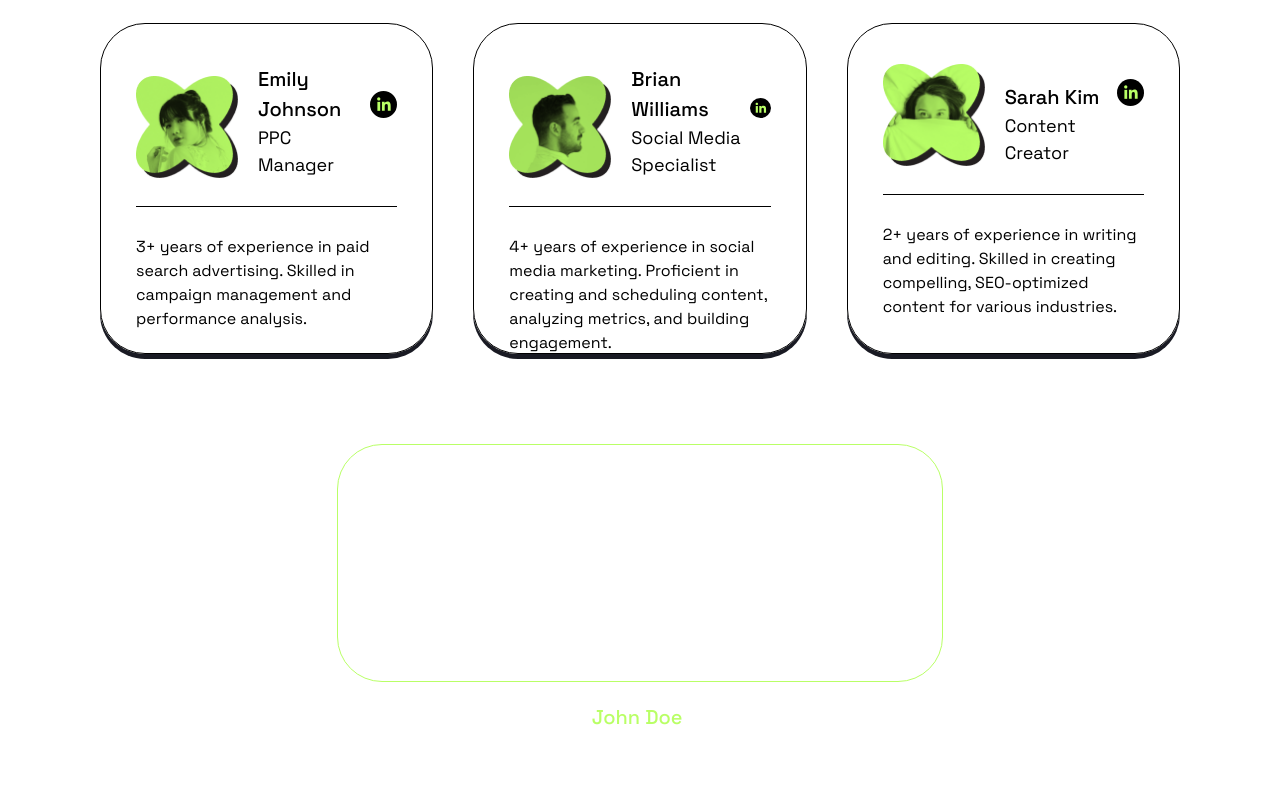
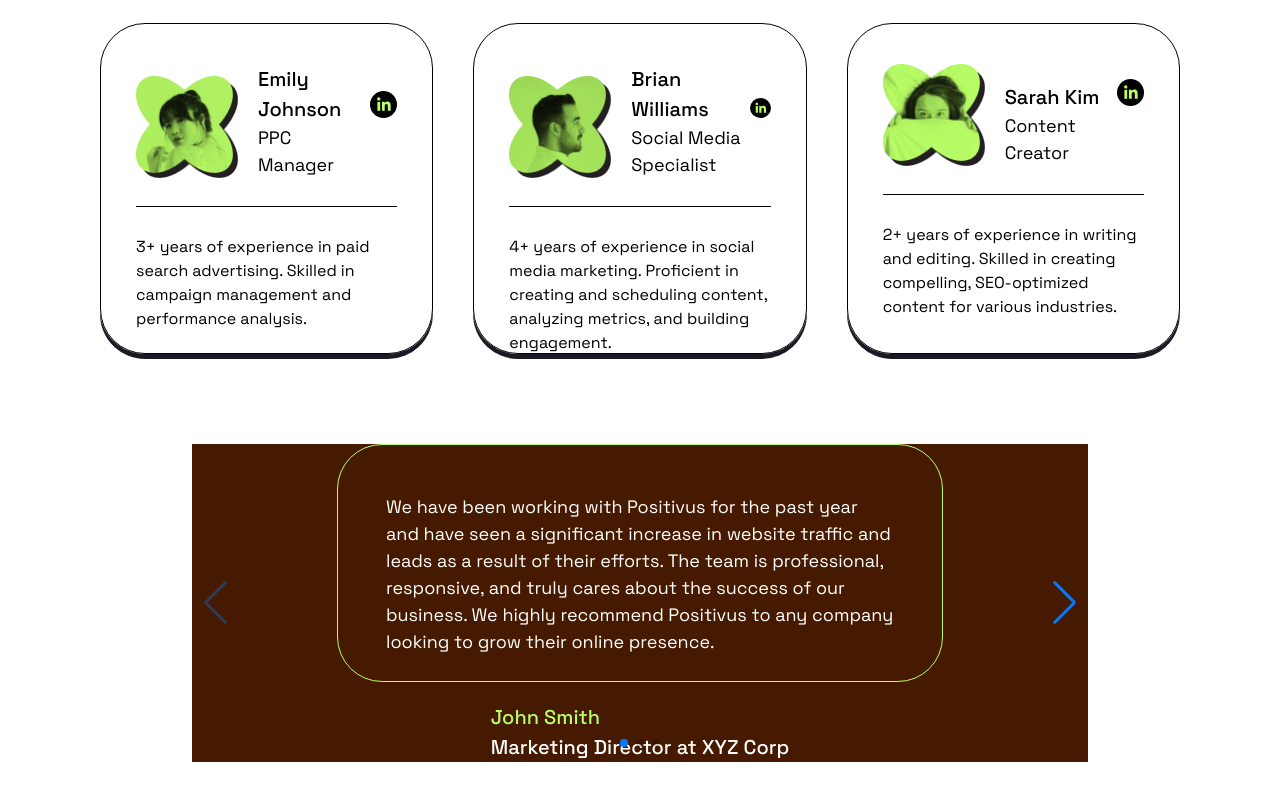
Before and after one commit to xsalles/tailwind-landpage, a React (Vite) app: page / in a window 1280 px wide. Shown: the part 5241-6041 px from the top of the page. Built offline with nearby package versions, Linux system fonts and the light colour scheme.

Commit message:
feat: created the carrossel compionent

```diff
--- a/package.json
+++ b/package.json
@@ -12,7 +12,8 @@
   "dependencies": {
     "@tailwindcss/vite": "^4.1.3",
     "react": "^19.0.0",
-    "react-dom": "^19.0.0"
+    "react-dom": "^19.0.0",
+    "swiper": "^11.2.6"
   },
   "devDependencies": {
     "@eslint/js": "^9.21.0",
--- /dev/null
+++ b/src/components/Carrossel/index.tsx
@@ -0,0 +1,33 @@
+import { Navigation, Pagination } from "swiper/modules";
+import { Swiper, SwiperSlide } from "swiper/react";
+import { commentsData } from "../../data/data";
+import Comment from "../Comment";
+import "swiper/css";
+import "swiper/css/navigation";
+import "swiper/css/pagination";
+
+export default function Carrossel() {
+  return (
+    <Swiper
+      modules={[Navigation, Pagination]}
+      navigation
+      pagination={{ clickable: true
+
+       }}
+      spaceBetween={50}
+      slidesPerView={1}
+      className="w-full max-w-4xl mx-auto"
+    >
+        {commentsData.map((comment, index) => (
+      <SwiperSlide key={index} className="flex bg-amber-950">
+          <Comment
+            client={comment.client}
+            comment={comment.comment}
+            position={comment.position}
+
+          />
+      </SwiperSlide>
+        ))}
+    </Swiper>
+  );
+}
--- a/src/data/data.ts
+++ b/src/data/data.ts
@@ -1,5 +1,8 @@
 import { iconsLinks } from "../constants/icons";
-import { illustrationsPeople, illustrationsServices } from "../constants/illustrations";
+import {
+  illustrationsPeople,
+  illustrationsServices,
+} from "../constants/illustrations";
 
 export const services = [
   {
@@ -114,42 +117,69 @@ export const teamMembers = [
     id: 1,
     name: "John Smith",
     position: "CEO and Founder",
-    description: "10+ years of experience in digital marketing. Expertise in SEO, PPC, and content strategy.",
-    photo: illustrationsPeople.john
+    description:
+      "10+ years of experience in digital marketing. Expertise in SEO, PPC, and content strategy.",
+    photo: illustrationsPeople.john,
   },
   {
     id: 2,
     name: "Jane Doe",
     position: "Director of Operations",
-    description: "7+ years of experience in project management and team leadership. Strong organizational and communication skills.",
-    photo: illustrationsPeople.jane
+    description:
+      "7+ years of experience in project management and team leadership. Strong organizational and communication skills.",
+    photo: illustrationsPeople.jane,
   },
   {
     id: 3,
     name: "Michael Brown",
     position: "Senior SEO Specialist",
-    description: "5+ years of experience in SEO and content creation. Proficient in keyword research and on-page optimization.",
-    photo: illustrationsPeople.michael
+    description:
+      "5+ years of experience in SEO and content creation. Proficient in keyword research and on-page optimization.",
+    photo: illustrationsPeople.michael,
   },
   {
     id: 4,
     name: "Emily Johnson",
     position: "PPC Manager",
-    description: "3+ years of experience in paid search advertising. Skilled in campaign management and performance analysis.",
-    photo: illustrationsPeople.emily
+    description:
+      "3+ years of experience in paid search advertising. Skilled in campaign management and performance analysis.",
+    photo: illustrationsPeople.emily,
   },
   {
     id: 5,
     name: "Brian Williams",
     position: "Social Media Specialist",
-    description: "4+ years of experience in social media marketing. Proficient in creating and scheduling content, analyzing metrics, and building engagement.",
-    photo: illustrationsPeople.brian
+    description:
+      "4+ years of experience in social media marketing. Proficient in creating and scheduling content, analyzing metrics, and building engagement.",
+    photo: illustrationsPeople.brian,
   },
   {
     id: 6,
     name: "Sarah Kim",
     position: "Content Creator",
-    description: "2+ years of experience in writing and editing. Skilled in creating compelling, SEO-optimized content for various industries.",
-    photo: illustrationsPeople.sarah
-  }
+    description:
+      "2+ years of experience in writing and editing. Skilled in creating compelling, SEO-optimized content for various industries.",
+    photo: illustrationsPeople.sarah,
+  },
 ];
+
+export const commentsData = [
+  {
+    comment:
+      "We have been working with Positivus for the past year and have seen a significant increase in website traffic and leads as a result of their efforts. The team is professional, responsive, and truly cares about the success of our business. We highly recommend Positivus to any company looking to grow their online presence.",
+    client: "John Smith",
+    position: "Marketing Director at XYZ Corp",
+  },
+  {
+    comment:
+      "The team at Positivus has been instrumental in helping us achieve our marketing goals. Their expertise in SEO and PPC has driven measurable results, and their dedication to our success is unmatched.",
+    client: "Jane Doe",
+    position: "CEO at ABC Ltd.",
+  },
+  {
+    comment:
+      "Positivus has exceeded our expectations with their innovative strategies and attention to detail. Their social media campaigns have significantly boosted our brand awareness and engagement.",
+    client: "Michael Brown",
+    position: "CTO at DEF Inc.",
+  },
+];
--- a/src/pages/landpage.tsx
+++ b/src/pages/landpage.tsx
@@ -1,5 +1,5 @@
 import "../../tailwind.css";
-import Comment from "../components/Comment";
+import Carrossel from "../components/Carrossel";
 import CaseStudiesSection from "../sections/caseStudies";
 import CompanySection from "../sections/company";
 import HeroSection from "../sections/hero";
@@ -18,7 +18,9 @@ export default function Landpage() {
       <CaseStudiesSection />
       <ProcessSection />
       <TeamSection />
-      <Comment comment="This is a comment" client="John Doe" position="Developer"/>
+      <div className="w-full flex justify-center items-center">
+        <Carrossel />
+      </div>
     </main>
   );
 }
```
Also changed, not shown: 1 other file (tests, documents, lock files or other folders).
